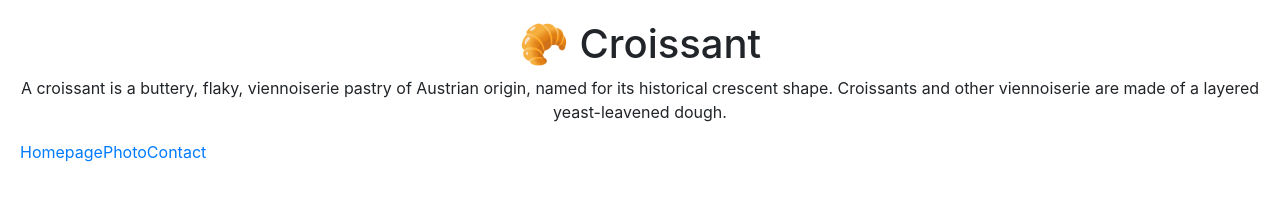
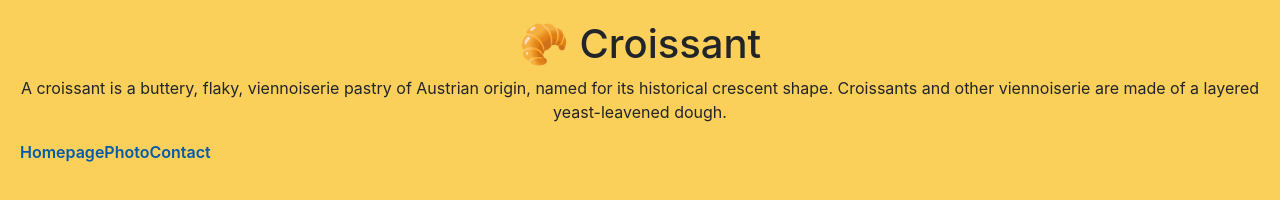
Before and after one commit to clkaha/Croissant, a plain HTML site: page index.html in a window 1280 px wide. Drawn offline with nearby package versions, Linux system fonts and the light colour scheme.

Commit message:
Added background colour and styled link text.

```diff
--- a/src/style.css
+++ b/src/style.css
@@ -1,7 +1,11 @@
 body {
+	background: #facf5a;
 	text-align: center;
 }
-
+a {
+	color: #005bab;
+	font-weight: 600;
+}
 #main {
 	margin: 20px;
 }
```
